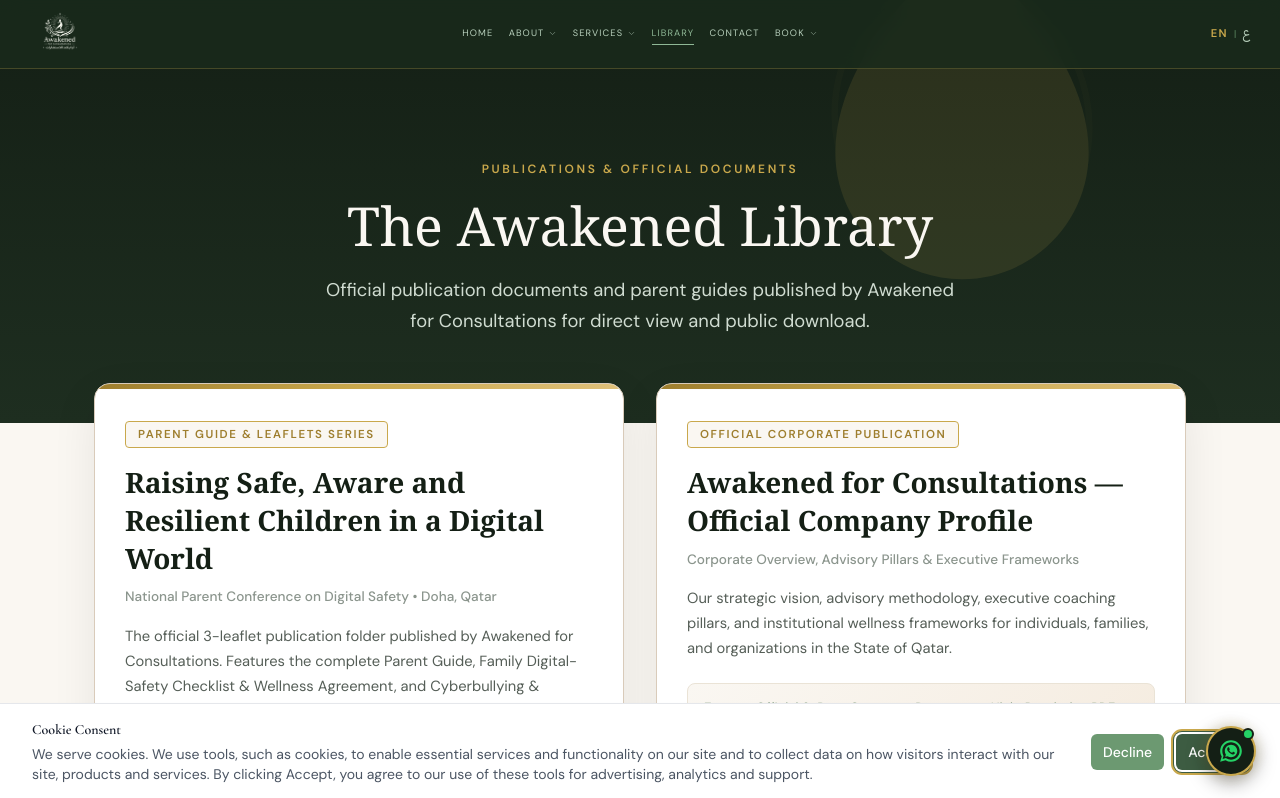
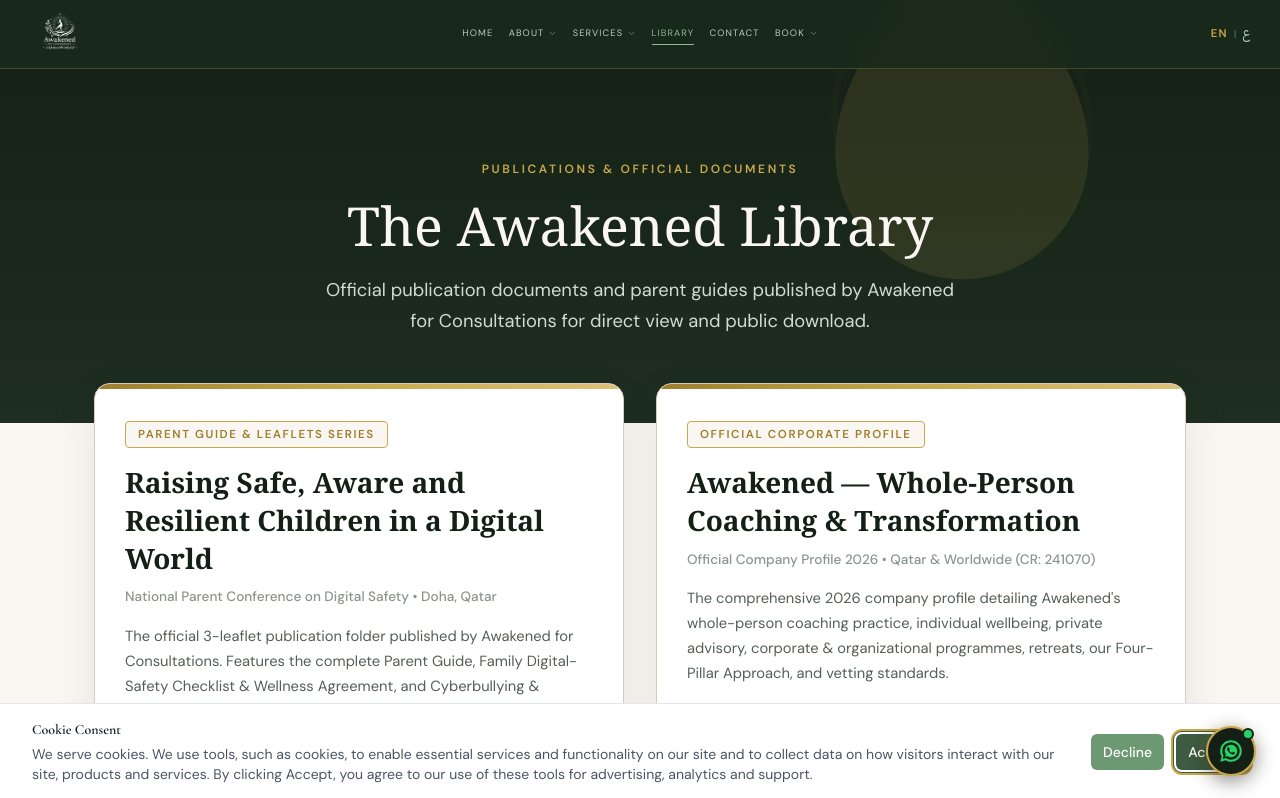
Before and after one commit to asmaahemaidy-del/awakened-main, a React (Vite) app: page /library in a window 1280 px wide. Shown: the top 798 px of the page. Built offline with nearby package versions, Linux system fonts and the light colour scheme; a web font is replaced by a local one.

Commit message:
feat(library): update company profile metadata to match 2026 corporate profile PDF

```diff
--- a/src/pages/LibraryPage.jsx
+++ b/src/pages/LibraryPage.jsx
@@ -33,21 +33,21 @@ export function LibraryPage() {
     {
       id: "company-profile",
       title: t(
-        "Awakened for Consultations — Official Company Profile",
-        "شركة أوايكند للاستشارات — الملف التعريفي الشامل"
+        "Awakened — Whole-Person Coaching & Transformation",
+        "أوايكند — التوجيه الشامل والتحول الشخصي"
       ),
       subtitle: t(
-        "Corporate Overview, Advisory Pillars & Executive Frameworks",
-        "الرؤية المؤسسية، الركائز الاستشارية، ومسارات التوجيه التنفيذي"
+        "Official Company Profile 2026 • Qatar & Worldwide (CR: 241070)",
+        "الملف التعريفي الرسمي ٢٠٢٦ • قطر وحول العالم (س.ت: 241070)"
       ),
-      badge: t("Official Corporate Publication", "الإصدار التعريفي الرسمي"),
+      badge: t("Official Corporate Profile", "الملف التعريفي الرسمي"),
       description: t(
-        "Our strategic vision, advisory methodology, executive coaching pillars, and institutional wellness frameworks for individuals, families, and organizations in the State of Qatar.",
-        "رؤيتنا الاستراتيجية ومنهجيتنا الاستشارية، ركائز التوجيه التنفيذي، وأطر العافية المؤسسية للأفراد والأسر والمنظمات في دولة قطر."
+        "The comprehensive 2026 company profile detailing Awakened's whole-person coaching practice, individual wellbeing, private advisory, corporate & organizational programmes, retreats, our Four-Pillar Approach, and vetting standards.",
+        "الملف التعريفي الشامل لعام ٢٠٢٦؛ يوضح منهجية أوايكند للتوجيه المتكامل، ومسارات العافية الفردية، والاستشارات الخاصة، وبرامج العافية المؤسسية والتنفيذية، والملاذات، ونهج الركائز الأربع ومعايير الجودة والسرية."
       ),
       format: t(
-        "Official 9-Page Corporate Document • High-Resolution PDF",
-        "ملف تعريفي شامل من ٩ صفحات • صيغة PDF عالية الدقة"
+        "Official 9-Page Publication • High-Resolution Vector PDF",
+        "إصدار رسمي شامل من ٩ صفحات • صيغة PDF متجهية فائقة الدقة"
       ),
       url: "/documents/Awakened_Company_Profile.pdf",
       fileName: "Awakened_Company_Profile.pdf",
```
